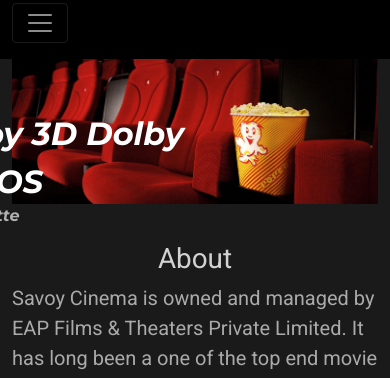
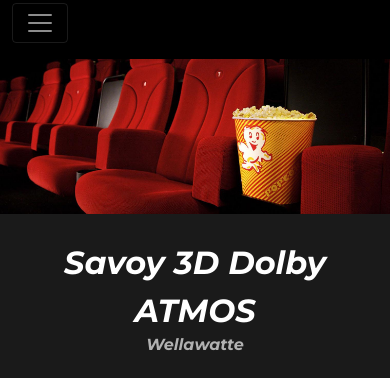
Before and after one commit to emiz98/SOC_MainFrontend, a React (Create React App) app: page /halldetails in a window 390 px wide. Shown: the part 160-538 px from the top of the page. Built offline with nearby package versions, Linux system fonts and the light colour scheme.

Commit message:
Hall Detail Fix

```diff
--- a/src/Pages/ListHalls/HallDetail.jsx
+++ b/src/Pages/ListHalls/HallDetail.jsx
@@ -8,9 +8,9 @@
 
   return (
     <div>
-      <div className="container hallTitle">
+      <div className="hallTitle">
         <div className="col">
-          <img src="theatres_banner.jpg" />
+          <img className="hallBanner" src="theatres_banner.jpg" />
         </div>
         <div className="hallTitleAbsolute">
           <div className="hallTitleMain">Savoy 3D Dolby ATMOS</div>
--- a/src/Pages/ListHalls/listhalls.scss
+++ b/src/Pages/ListHalls/listhalls.scss
@@ -40,11 +40,16 @@
   }
 }
 
+.hallBanner {
+  margin-bottom: 10px;
+}
+
 .hallTitle {
   margin-bottom: 6%;
   max-width: 100%;
   position: relative;
   .hallTitleAbsolute {
+    margin: 15px;
     position: absolute;
     top: 75%;
     left: 20%;
@@ -66,6 +71,21 @@
   }
   img {
     width: 100%;
+  }
+}
+
+@media only screen and (max-width: 1200px) {
+  .hallTitleAbsolute {
+    position: relative !important;
+    transform: translate(0, 0) !important;
+    text-align: center !important;
+    left: 0 !important;
+  }
+  .hallTitleMain {
+    text-align: center !important;
+  }
+  .hallTitleSub {
+    text-align: center !important;
   }
 }
 
```
